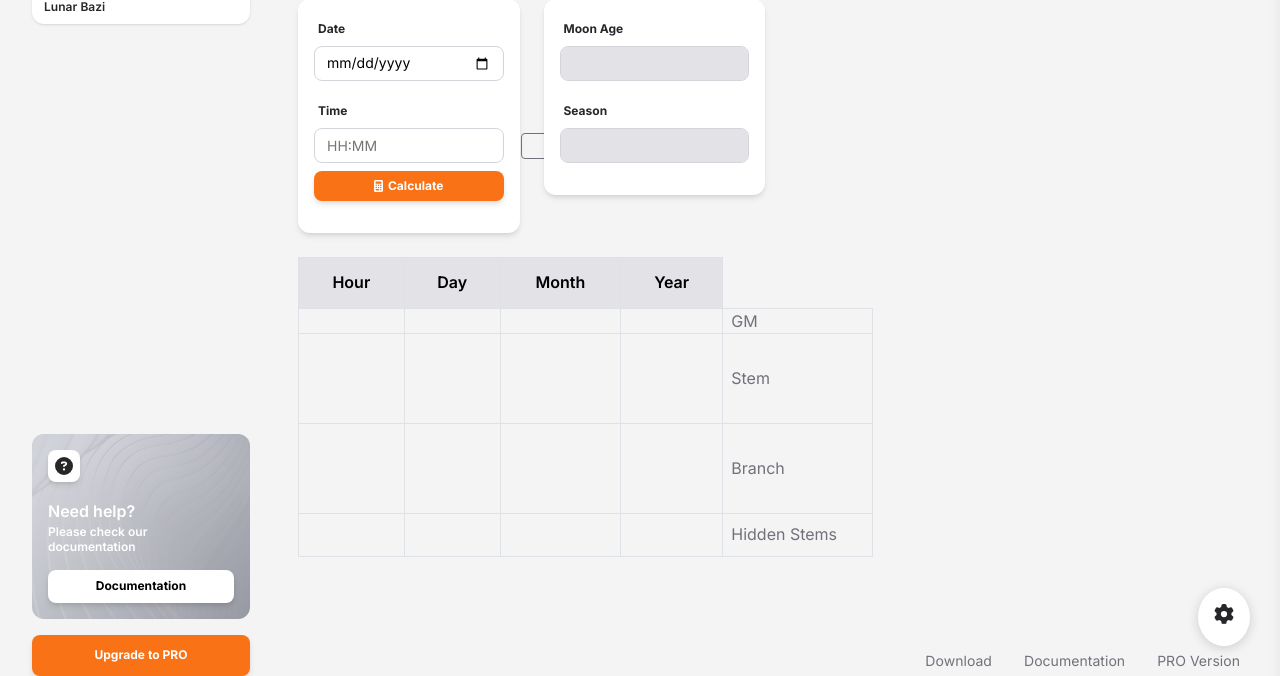
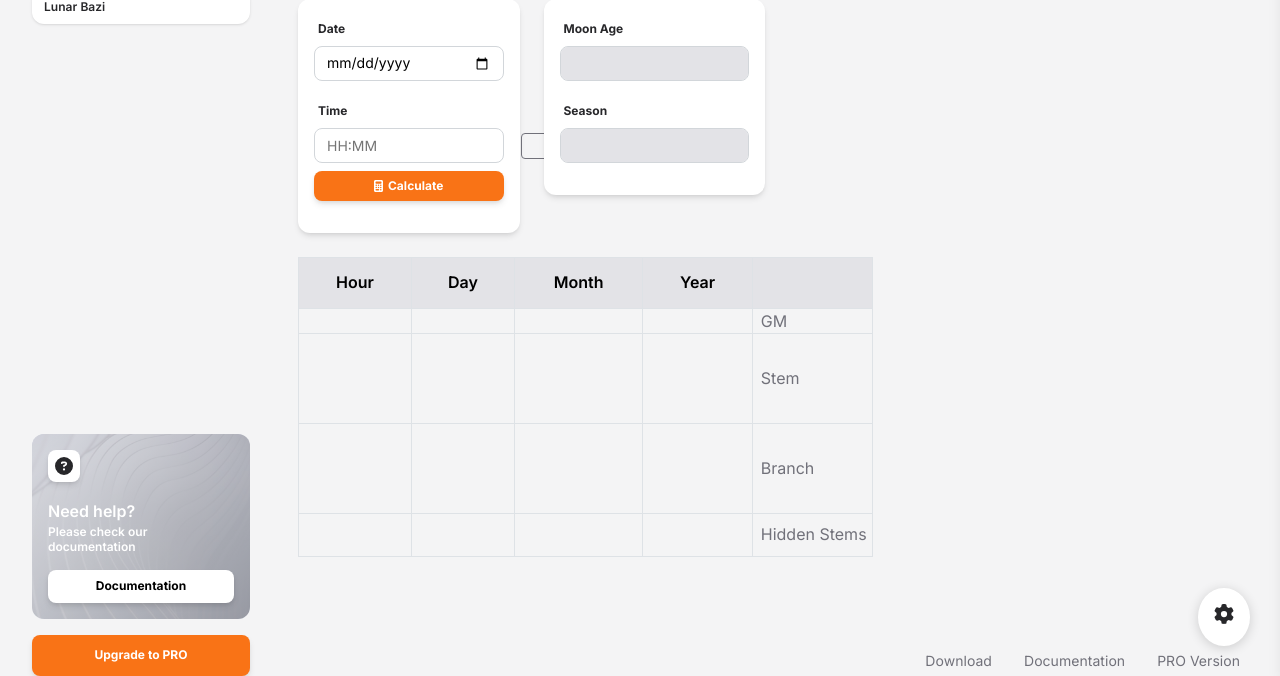
Before and after one commit to Stratovol/bazi, a Flask app: page / in a window 1280 px wide. Shown: the part 124-800 px from the top of the page. Run offline with Flask 3, Linux system fonts and the light colour scheme; a user stored in the database is signed in; parts of the project's set-up code (start-up, migrations or seed data) failed here and were passed over; some libraries are stand-ins or nearby versions.

Commit message:
additional push

```diff
--- a/apps/templates/pages/index.html
+++ b/apps/templates/pages/index.html
@@ -11,6 +11,14 @@
     .table-fullgrid th,
     .table-fullgrid td {
       border: 1px solid #dee2e6 !important;
+    }
+
+    /* Make the label column narrower */
+    .table-fullgrid td:last-child,
+    .table-fullgrid th:last-child {
+      width: 120px !important;
+      max-width: 120px !important;
+      min-width: 120px !important;
     }
 
     /* Make all form elements the same height */
@@ -191,6 +199,7 @@
         <th scope="col">Day</th>
         <th scope="col">Month</th>
         <th scope="col">Year</th>
+        <th scope="col"></th>
       </tr>
     </thead>
     <tbody>
```
